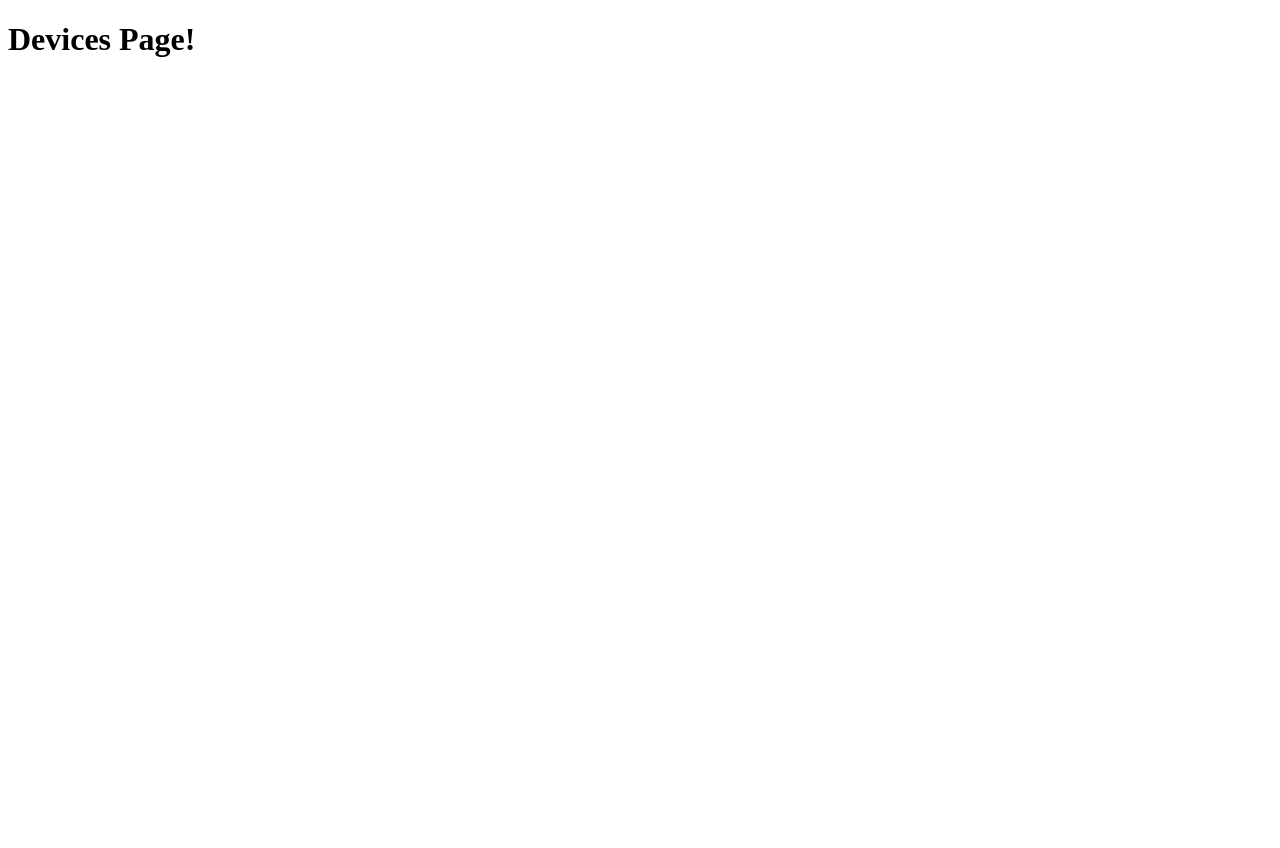
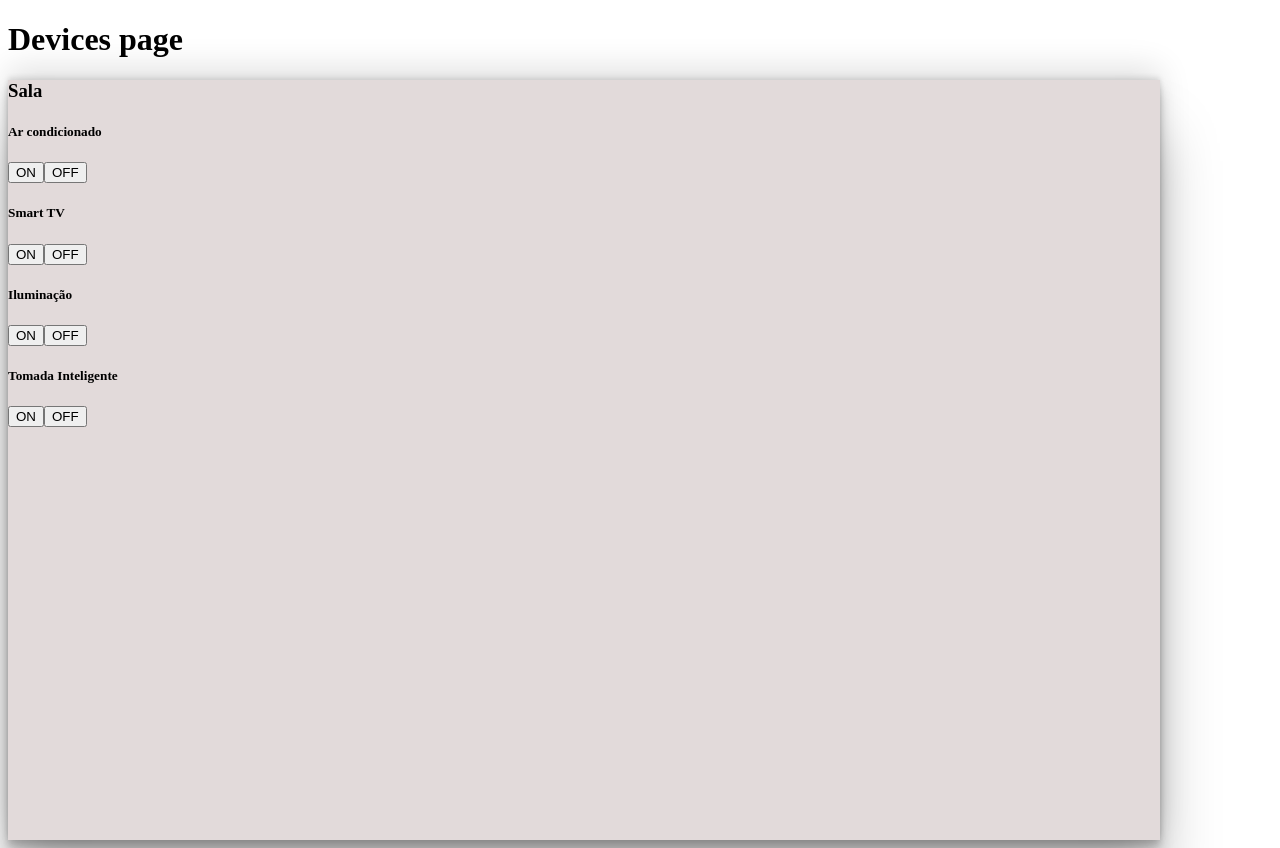
Before and after one commit to goesq/IIOT, a Vue app in the folder Domotica/: page / in a window 1280 px wide. Before the commit the page ends 800 px from the top, so only its background shows below. Built offline with nearby package versions, Linux system fonts and the light colour scheme; the HTML template or start-up script is replaced by a standard one.

Commit message:
new activities in the code in vue.

```diff
--- a/Domotica/package.json
+++ b/Domotica/package.json
@@ -11,6 +11,7 @@
     "type-check": "vue-tsc --build"
   },
   "dependencies": {
+    "material-icons": "^1.13.14",
     "pinia": "^3.0.1",
     "primeflex": "^4.0.0",
     "sass": "^1.85.0",
--- a/Domotica/src/models/devices.ts
+++ b/Domotica/src/models/devices.ts
@@ -3,6 +3,7 @@ export class Device {
     name: string = "";
     state: boolean = false;
     color: string = "#4a3670";
+    icon: string = "device";
 }
 
 export class Environment {
--- a/Domotica/src/views/Devices.vue
+++ b/Domotica/src/views/Devices.vue
@@ -1,41 +1,51 @@
 <script setup lang="ts">
-    import { Environment } from "@/models/devices";
-    import { reactive, ref} from 'vue';
-    import { Device } from "@/models/devices";
+    import { Device, Environment } from '@/models/devices';
+    import { reactive, ref } from 'vue';
 
     const environments: Array<Environment> = reactive([]);
 
     const ar: Device = reactive(new Device());
     ar.name = 'Ar condicionado';
-    ar.color = '#ba1307'
+    ar.color = '#3266a8';
+    ar.icon = 'mode_fan';
 
     const tv: Device = reactive(new Device());
     tv.name = 'Smart TV';
-    tv.color = '#f2f244'
+    tv.color = '#a5c949';
     tv.state = true;
+    tv.icon = 'tv_gen';
 
     const iluminacao: Device = reactive(new Device());
     iluminacao.name = 'Iluminação';
-    iluminacao.color = '#00eddd'
+    iluminacao.color = '#4d0d75';
+    iluminacao.icon = 'Lightbulb';
+
+    const tomada: Device = reactive(new Device());
+    tomada.name = 'Tomada Inteligente';
+    tomada.color = '#4d0d75';
 
     const sala: Environment = reactive(new Environment());
     sala.name = 'Sala';
-    sala.devices = [ar,tv,iluminacao];
-    //sala.devices.push(ar);
-    //sala.devices.push(tv);
-    //sala.devices.push(iluminacao);
-    //sala.devices = [...sala.devices,tomada];
-    //sala.devices = [ar,tv,iluminacao,tomada];
-
+    sala.devices = [ar,tv,iluminacao,tomada];
     environments.push(sala);
 
 </script>
 
 <template>
-    <main class="flex flex-column">
-        <h1>Devices Page!</h1>
-        <section class="environments flex flex-colunm">
+    <main class="flex flex-column text-center justify-content-center align-items-center">
+        <h1>Devices page</h1>
+        <section class="environments flex flex-column border-round-sm">
+            <div class="device" v-for="(environment, env_id) in environments" :key="env_id">
+                <h3>{{ environment.name }}</h3>
+                <div v-for="(device, dev_id) in environment.devices" :key="dev_id">
+                    <section>
+                        <h5>{{ device.name }}</h5>
 
+                        <button>ON</button>
+                        <button>OFF</button>
+                    </section>
+                </div>
+            </div>
         </section>
     </main>
 </template>
@@ -43,9 +53,12 @@
 <style scoped lang="scss">
     main{
         width: 100vw;
-        min-width: 100vh;
+        min-height: 100vh;
         .environments{
-            width: 98;
+            width: 90vw;
+            min-height: 95vh;
+            background-color: rgb(226, 218, 218);
+            box-shadow: rgba(0, 0, 0, 0.25) 0px 54px 55px, rgba(0, 0, 0, 0.12) 0px -12px 30px, rgba(0, 0, 0, 0.12) 0px 4px 6px, rgba(0, 0, 0, 0.17) 0px 12px 13px, rgba(0, 0, 0, 0.09) 0px -3px 5px;
         }
     }
 </style>
```
Also changed, not shown: 2 other files (tests, documents, lock files or other folders).
